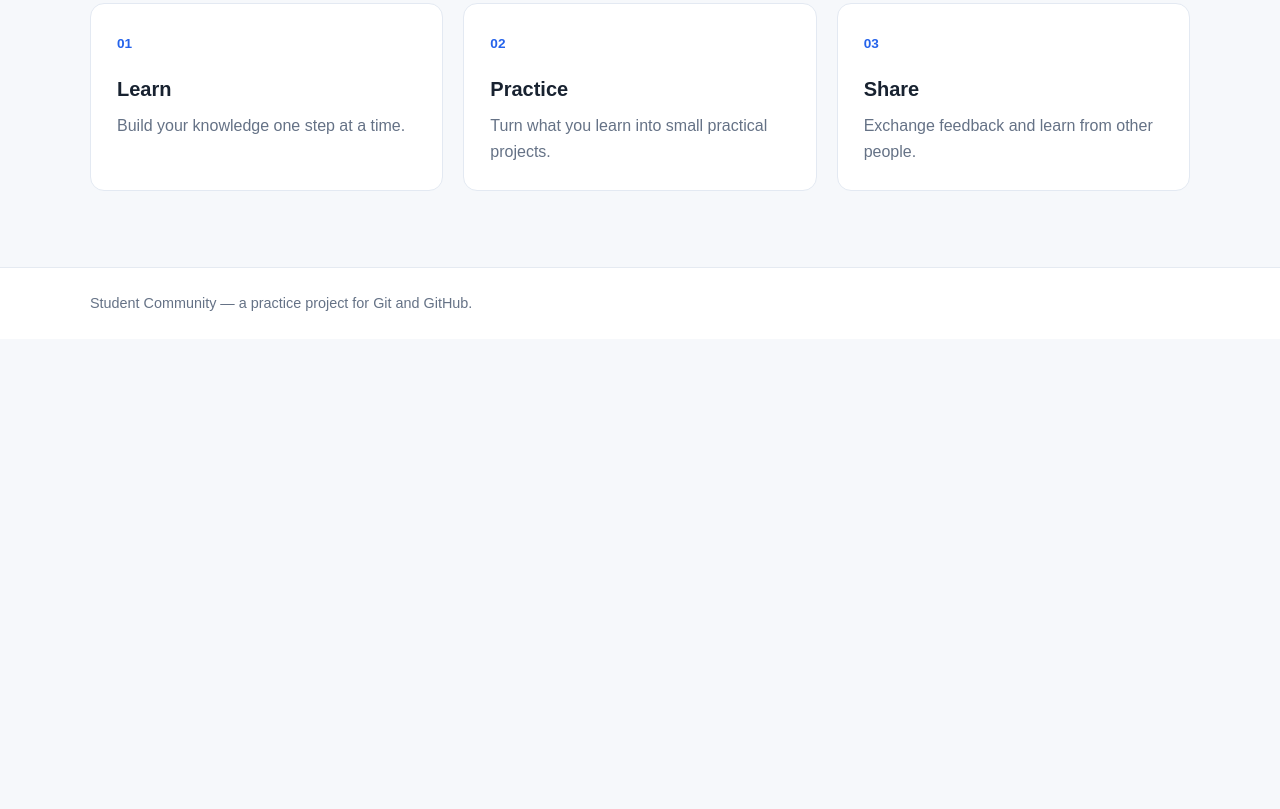
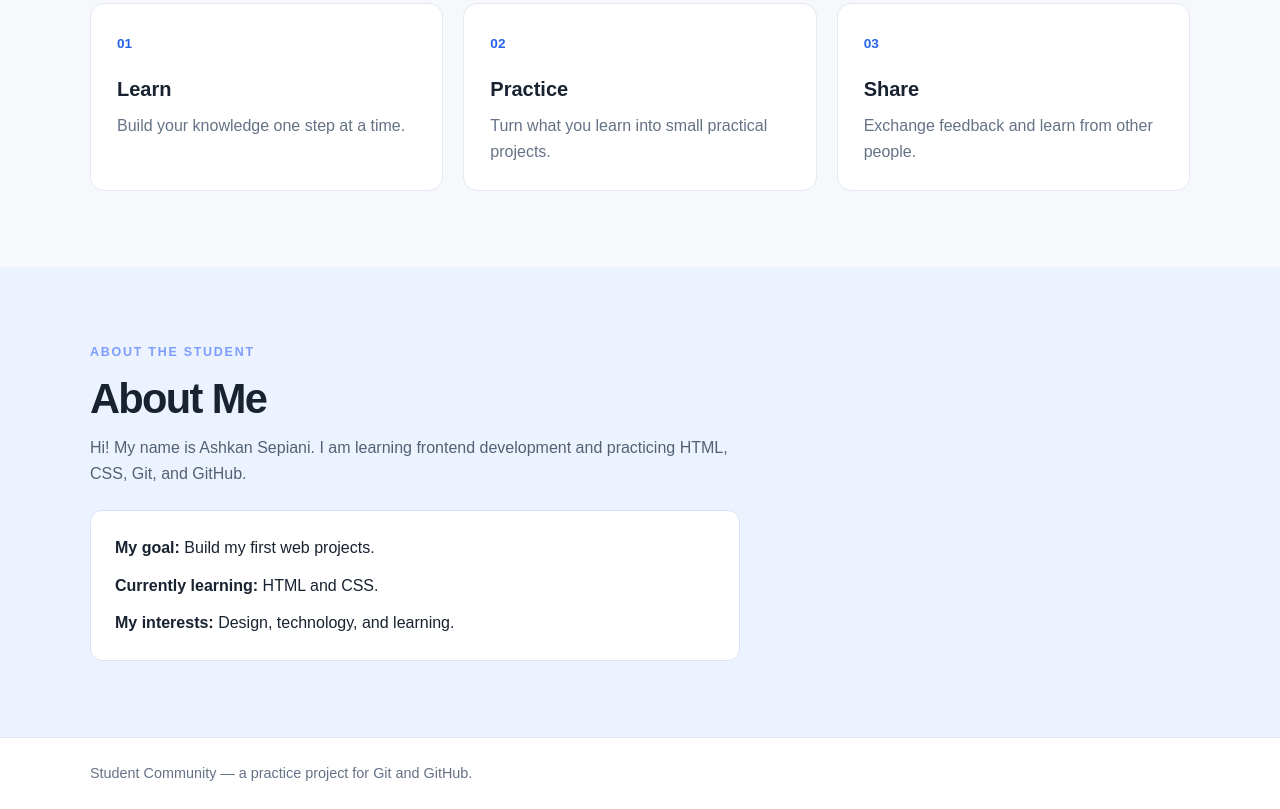
Before and after one commit to Ashkan811/git-workflow-2, a plain HTML site: page index.html in a window 1280 px wide. Shown: the part 815-1624 px from the top of the page. Before the commit the page ends 1154 px from the top, so only its background shows below. Drawn offline with Linux system fonts and the light colour scheme.

Commit message:
feat: add about me section

```diff
--- a/index.html
+++ b/index.html
@@ -1,11 +1,10 @@
-<!DOCTYPE html>
+<!doctype html>
 <html lang="en">
-
   <head>
-  <meta charset="UTF-8">
-  <meta name="viewport" content="width=device-width, initial-scale=1.0">
+    <meta charset="UTF-8" />
+    <meta name="viewport" content="width=device-width, initial-scale=1.0" />
     <title>Student Community</title>
-  <link rel="stylesheet" href="style.css">
+    <link rel="stylesheet" href="style.css" />
   </head>
 
   <body>
@@ -63,7 +62,24 @@
       </section>
 
       <!-- Add your About Me section here -->
+      <section class="about section" id="about">
+        <div class="container">
+          <p class="eyebrow">ABOUT THE STUDENT</p>
+          <h2>About Me</h2>
+          <p class="about-description">
+            Hi! My name is Ashkan Sepiani. I am learning frontend development and
+            practicing HTML, CSS, Git, and GitHub.
+          </p>
 
+          <div class="about-details">
+            <p><strong>My goal:</strong> Build my first web projects.</p>
+            <p><strong>Currently learning:</strong> HTML and CSS.</p>
+            <p>
+              <strong>My interests:</strong> Design, technology, and learning.
+            </p>
+          </div>
+        </div>
+      </section>
     </main>
 
     <footer class="site-footer">
@@ -72,5 +88,4 @@
       </div>
     </footer>
   </body>
-
 </html>
--- a/style.css
+++ b/style.css
@@ -193,3 +193,29 @@ h2 {
     padding: 56px 0;
   }
 }
+
+.about {
+  background: #edf2ff;
+}
+
+.about-description {
+  max-width: 650px;
+  color: #526174;
+}
+
+.about-details {
+  max-width: 650px;
+  margin-top: 24px;
+  padding: 24px;
+  border: 1px solid #d8e2f5;
+  border-radius: 12px;
+  background: #ffffff;
+}
+
+.about-details p {
+  margin-bottom: 12px;
+}
+
+.about-details p:last-child {
+  margin-bottom: 0;
+}
```
Lines whose indentation alone changed are shown as unchanged.
